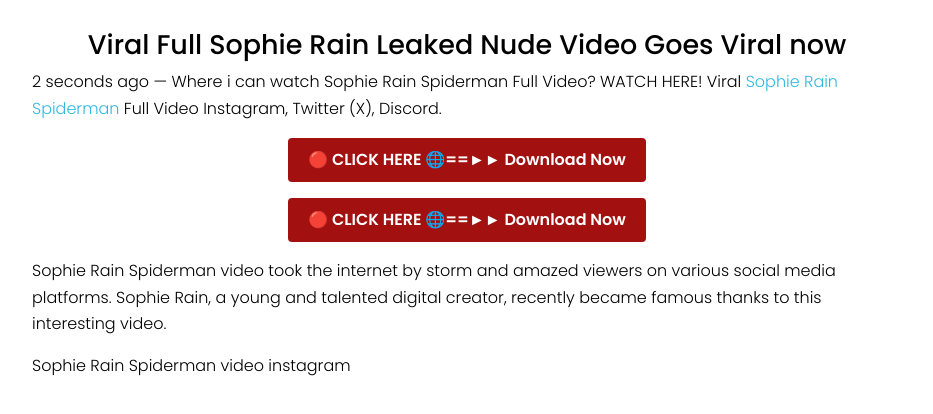
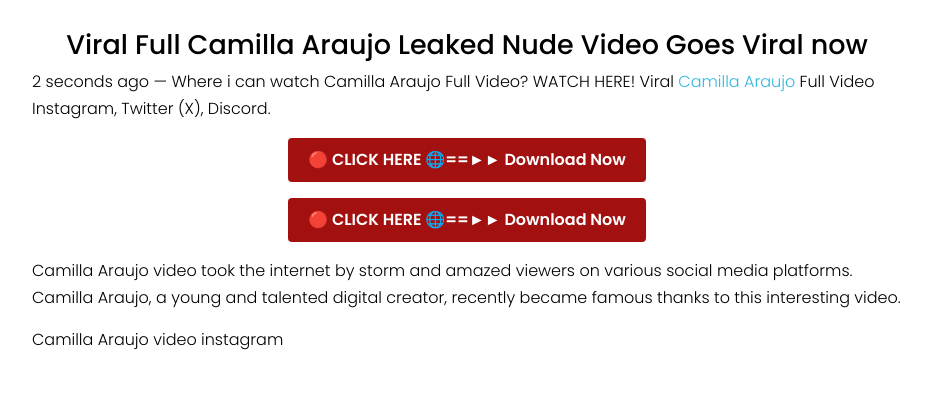
Before and after one commit to zonwear/webgo1, a plain HTML site: page index.html in a window 1280 px wide. Shown: the part 262-676 px from the top of the page, without its empty margins (173-1106 px from the left). Drawn offline with Linux system fonts and the light colour scheme.

Commit message:
Update index.html

```diff
--- a/index.html
+++ b/index.html
@@ -1,10 +1,10 @@
 <!DOCTYPE html>
-<html xmlns="http://www.w3.org/1999/xhtml" xml:lang="en" lang="en"><head><title>Viral Full Sophie Rain Leaked Nude Video Goes Viral now</title>
+<html xmlns="http://www.w3.org/1999/xhtml" xml:lang="en" lang="en"><head><title>Viral Full Camilla Araujo Leaked Nude Video Goes Viral now</title>
 	<meta http-equiv="Content-Type" content="text/html; charset=UTF-8">
 	<meta name="robots" content="index,follow">
 	<meta http-equiv="content-language" content="en">
-	<meta name="description" content="2 seconds ago — Where i can watch Sophie Rain Spiderman Full Video? WATCH HERE! Viral Sophie Rain Spiderman Full Video Instagram, Twitter (X), Discord.">
-	<meta name="keywords" content="Sophie Rain Leaked">
+	<meta name="description" content="2 seconds ago — Where i can watch Camilla Araujo Full Video? WATCH HERE! Viral Camilla Araujo Full Video Instagram, Twitter (X), Discord.">
+	<meta name="keywords" content="Camilla Araujo Video Leaked">
 	<meta name="viewport" content="width=device-width, initial-scale=1, minimum-scale=1, maximum-scale=1">
 	<link rel="shortcut icon" href="web/icon.png" type="image/x-icon">
 	<meta name="google-site-verification" content="BsLJTbUX-XzfQA1EO7o7Nn4QtYuHmg02XB0UqpWWVJ4" />
@@ -46,17 +46,17 @@
 </div></div>
 <div class="article-full">
 <!-- add content------------------------------ -->
-<h1>Viral Full Sophie Rain Leaked Nude Video Goes Viral now</h1>
+<h1>Viral Full Camilla Araujo Leaked Nude Video Goes Viral now</h1>
 
-<p>2 seconds ago — Where i can watch Sophie Rain Spiderman Full Video? WATCH HERE! Viral <a href="https://zonwear.pages.dev/">Sophie Rain Spiderman</a> Full Video Instagram, Twitter (X), Discord.</p>
+<p>2 seconds ago — Where i can watch Camilla Araujo Full Video? WATCH HERE! Viral <a href="https://zonwear.pages.dev/">Camilla Araujo</a> Full Video Instagram, Twitter (X), Discord.</p>
 
 <div id="btncnt"></div>
 
 <div id="btncnt1"></div>
 
-<p>Sophie Rain Spiderman video took the internet by storm and amazed viewers on various social media platforms. Sophie Rain, a young and talented digital creator, recently became famous thanks to this interesting video.</p>
+<p>Camilla Araujo video took the internet by storm and amazed viewers on various social media platforms. Camilla Araujo, a young and talented digital creator, recently became famous thanks to this interesting video.</p>
 
-<p>Sophie Rain Spiderman video instagram</p>
+<p>Camilla Araujo video instagram</p>
 
 
 <!-- add content------------------------------ -->
```
